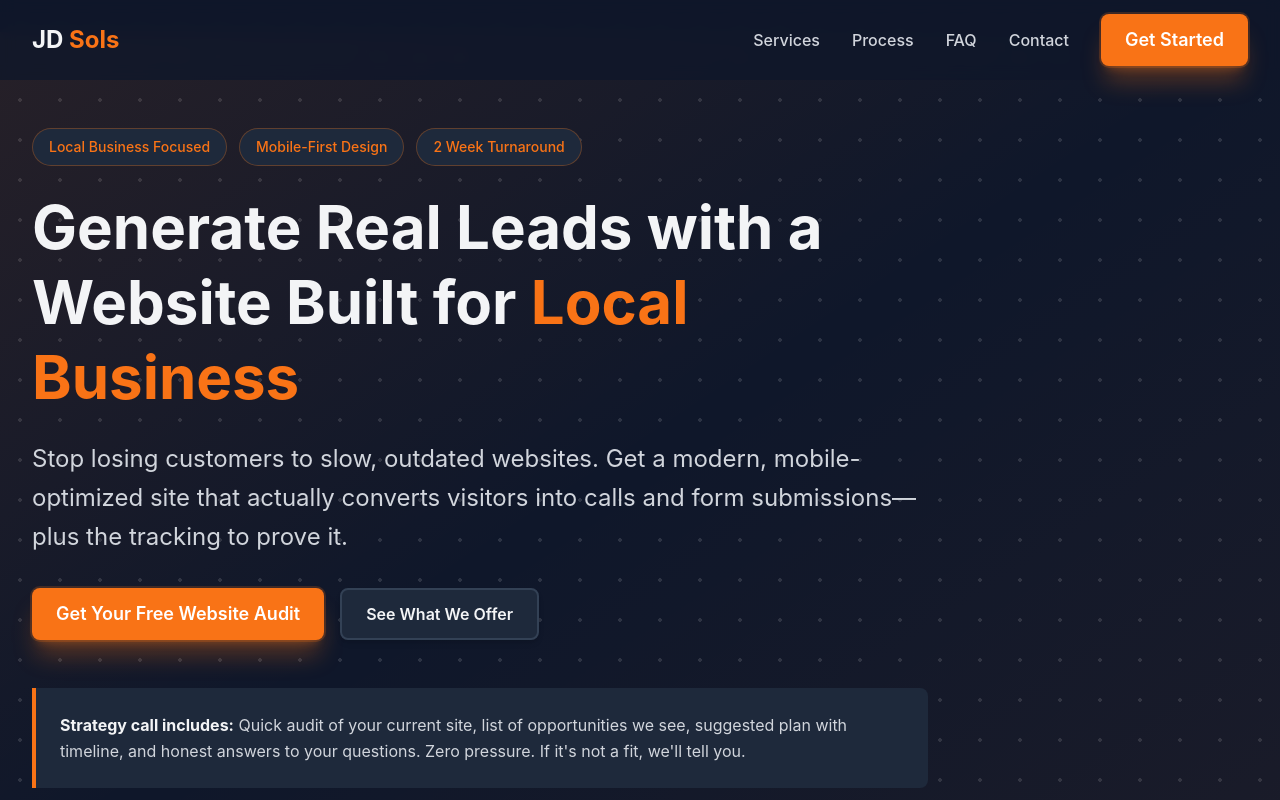
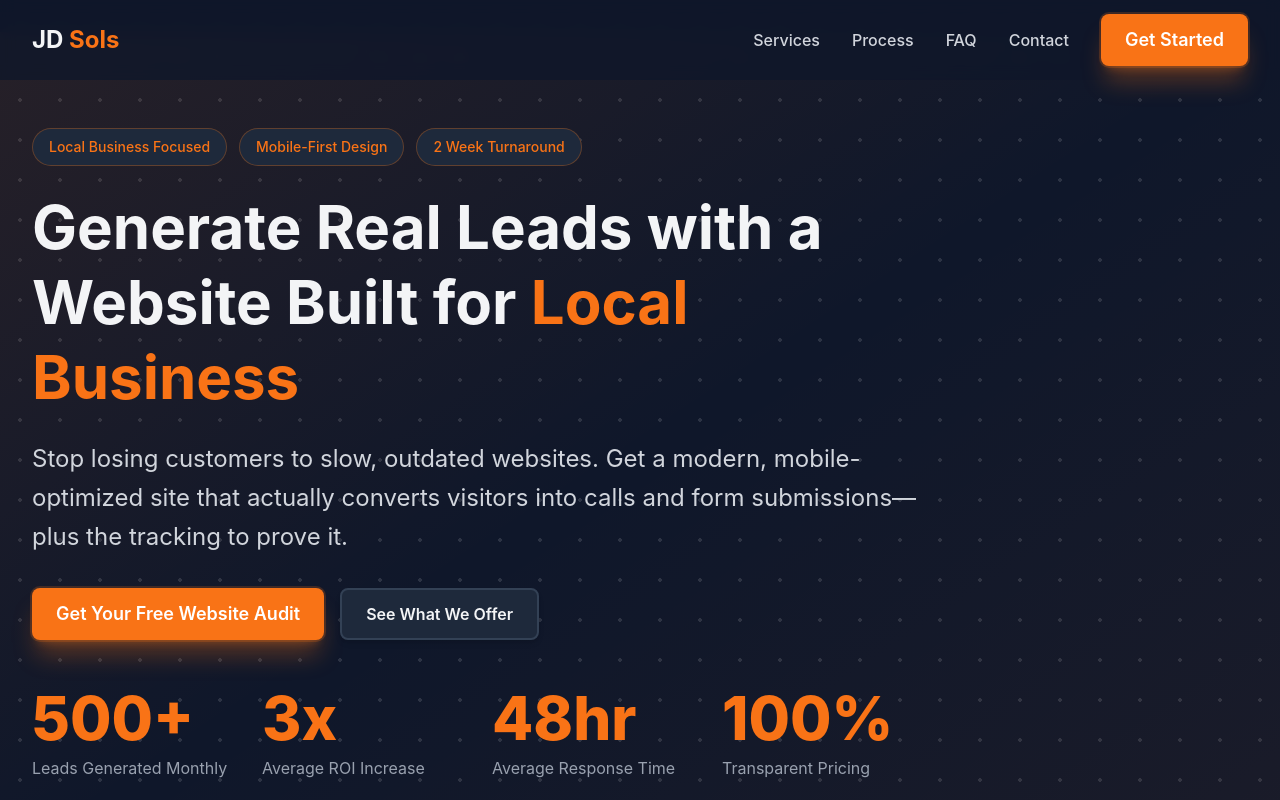
Before and after one commit to nicopandrex/jd-sols-website, a React (Vite) app: page / in a window 1280 px wide. Shown: the top 800 px of the page. Built offline with nearby package versions, Linux system fonts and the light colour scheme.

Commit message:
added stats to hero

```diff
--- a/src/pages/Home.jsx
+++ b/src/pages/Home.jsx
@@ -203,12 +203,25 @@ export default function Home() {
                 </Button>
               </div>
 
-              <div className="bg-dark-card border-l-4 border-primary-500 rounded-r-lg p-6">
-                <p className="text-gray-300 leading-relaxed">
-                  <strong className="text-gray-100">Strategy call includes:</strong> Quick audit of your current site,
-                  list of opportunities we see, suggested plan with timeline, and honest answers to your questions.
-                  Zero pressure. If it's not a fit, we'll tell you.
-                </p>
+              <div className="mt-8">
+                <div className="grid grid-cols-2 sm:grid-cols-4 gap-6 text-left">
+                  <div>
+                    <p className="text-4xl sm:text-5xl lg:text-6xl font-extrabold text-primary-500 leading-none">500+</p>
+                    <p className="text-gray-400 text-xs sm:text-sm lg:text-base mt-2">Leads Generated Monthly</p>
+                  </div>
+                  <div>
+                    <p className="text-4xl sm:text-5xl lg:text-6xl font-extrabold text-primary-500 leading-none">3x</p>
+                    <p className="text-gray-400 text-xs sm:text-sm lg:text-base mt-2">Average ROI Increase</p>
+                  </div>
+                  <div>
+                    <p className="text-4xl sm:text-5xl lg:text-6xl font-extrabold text-primary-500 leading-none">48hr</p>
+                    <p className="text-gray-400 text-xs sm:text-sm lg:text-base mt-2">Average Response Time</p>
+                  </div>
+                  <div>
+                    <p className="text-4xl sm:text-5xl lg:text-6xl font-extrabold text-primary-500 leading-none">100%</p>
+                    <p className="text-gray-400 text-xs sm:text-sm lg:text-base mt-2">Transparent Pricing</p>
+                  </div>
+                </div>
               </div>
             </div>
           </div>
@@ -489,6 +502,12 @@ export default function Home() {
                 </div>
               ))}
             </div>
+
+            <div className="mt-12 text-center">
+              <Button to="/contact" variant="cta" size="lg">
+                Start the Process
+              </Button>
+            </div>
           </div>
         </section>
 
```
